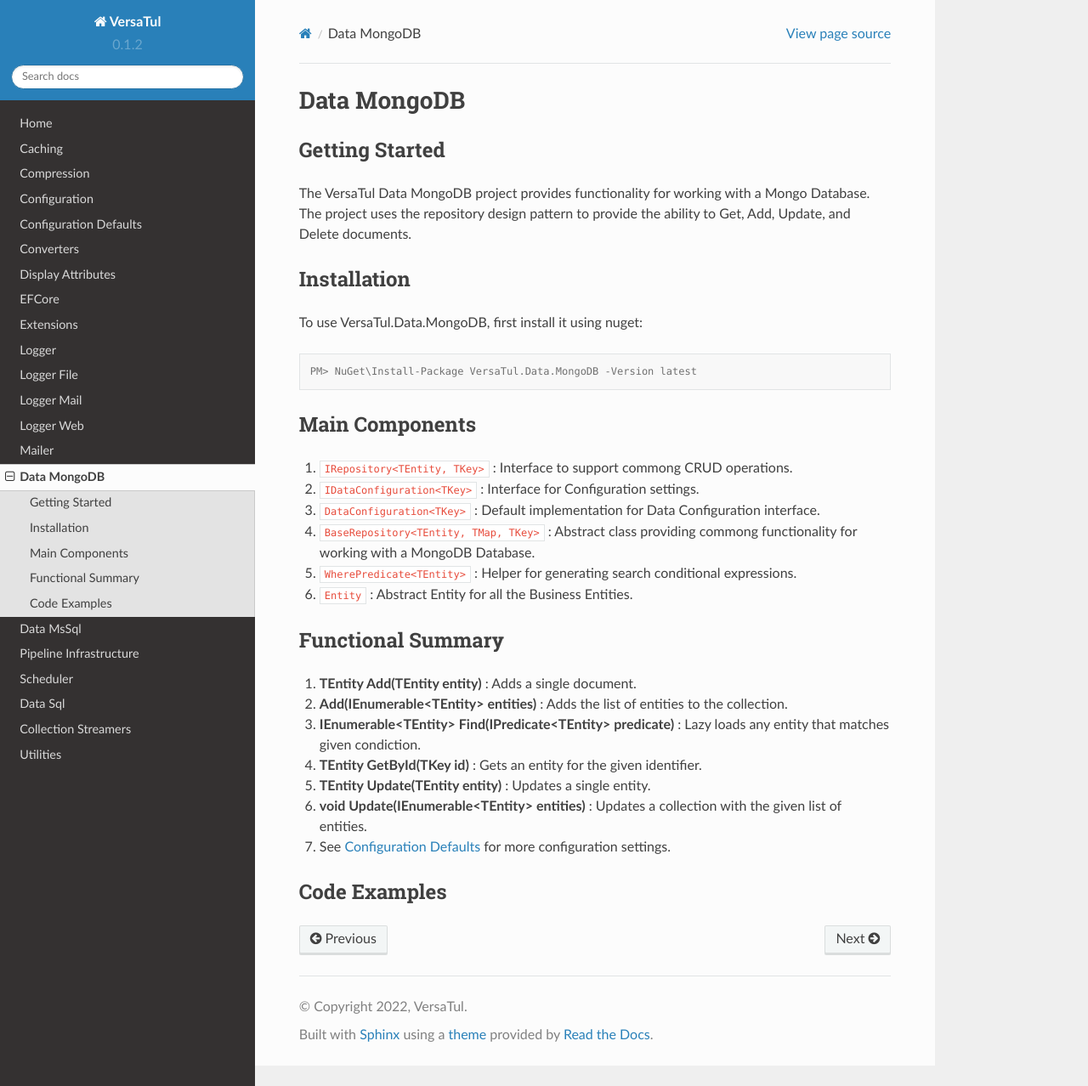
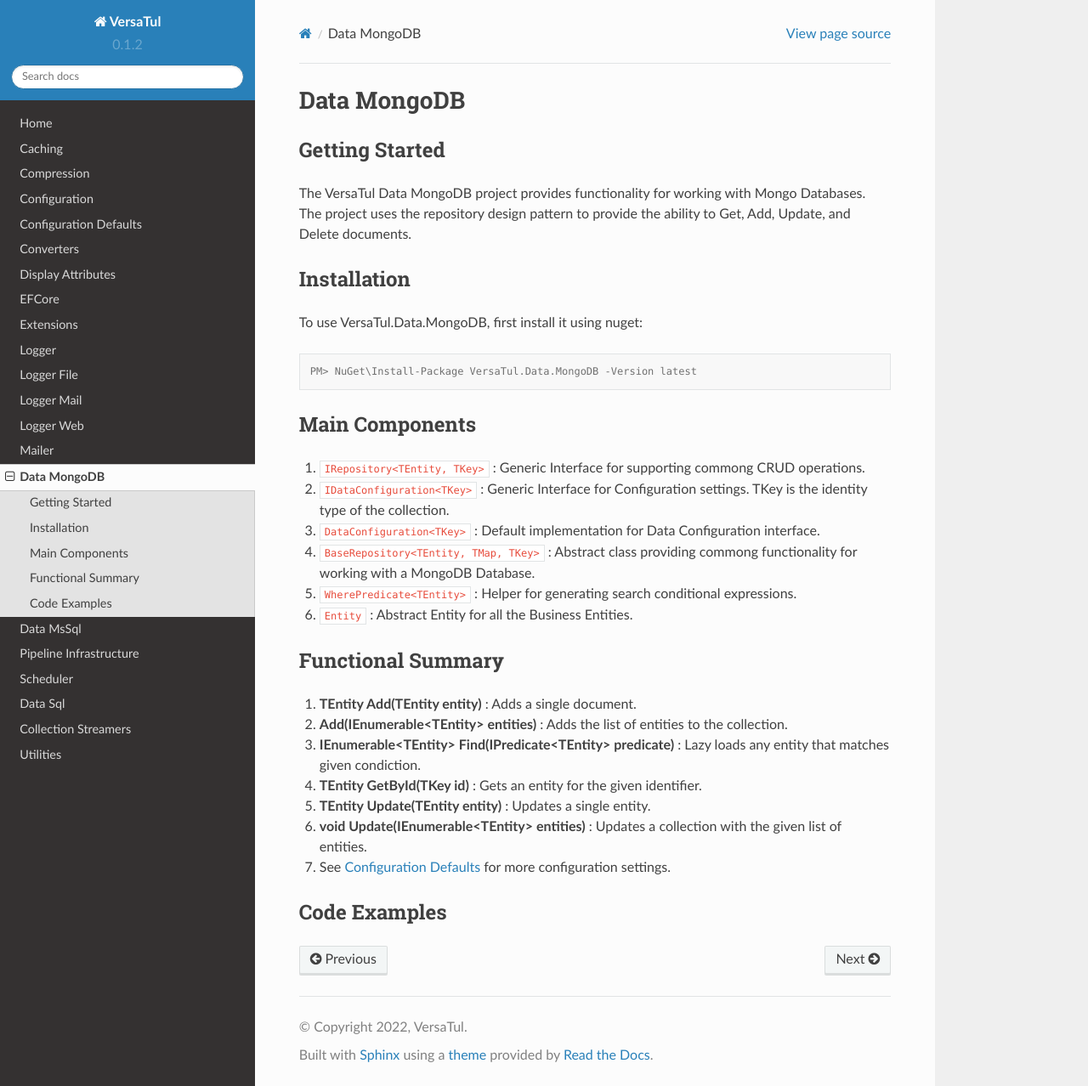
Before and after one commit to BjornWilliams/DocsVersaTul, a Sphinx documentation site: the page built from docs/source/mongodb.rst, in a window 1280 px wide and 1278 px high. Shown: the whole window at 85% size. Built offline with Sphinx 7.4.7 and the Read the Docs theme 2.0.0, drawn with Linux system fonts in a browser that asks for light colours.

Commit message:
Update mongodb.rst
comment updates

```diff
--- a/docs/source/mongodb.rst
+++ b/docs/source/mongodb.rst
@@ -3,8 +3,9 @@
 
 Getting Started
 ----------------
-The VersaTul Data MongoDB project provides functionality for working with a Mongo Database.
+The VersaTul Data MongoDB project provides functionality for working with Mongo Databases.
 The project uses the repository design pattern to provide the ability to Get, Add, Update, and Delete documents.
+
 
 Installation
 ------------
@@ -18,8 +19,8 @@
 
 Main Components
 ----------------
-1. ``IRepository<TEntity, TKey>`` : Interface to support commong CRUD operations.
-2. ``IDataConfiguration<TKey>`` : Interface for Configuration settings.
+1. ``IRepository<TEntity, TKey>`` : Generic Interface for supporting commong CRUD operations.
+2. ``IDataConfiguration<TKey>`` : Generic Interface for Configuration settings. TKey is the identity type of the collection.
 3. ``DataConfiguration<TKey>`` : Default implementation for Data Configuration interface.
 4. ``BaseRepository<TEntity, TMap, TKey>`` : Abstract class providing commong functionality for working with a MongoDB Database.
 5. ``WherePredicate<TEntity>`` : Helper for generating search conditional expressions.
```
